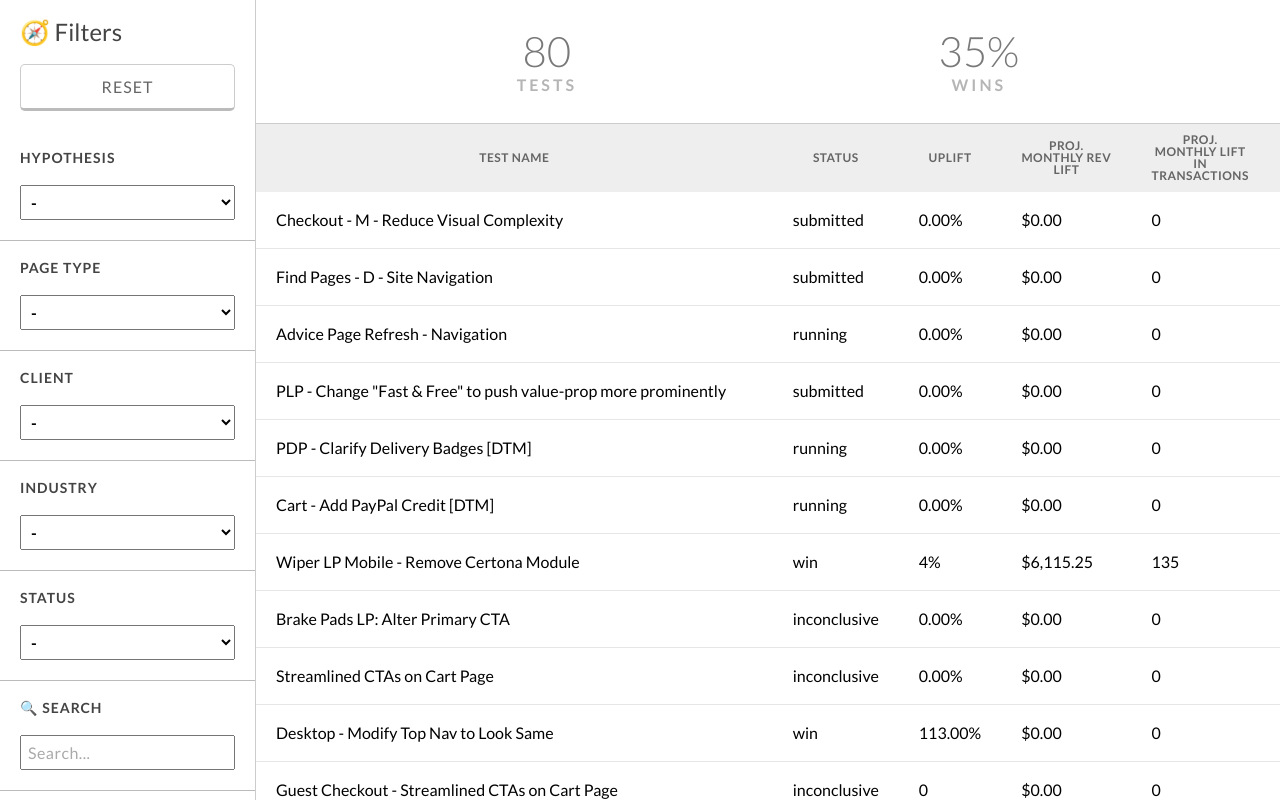
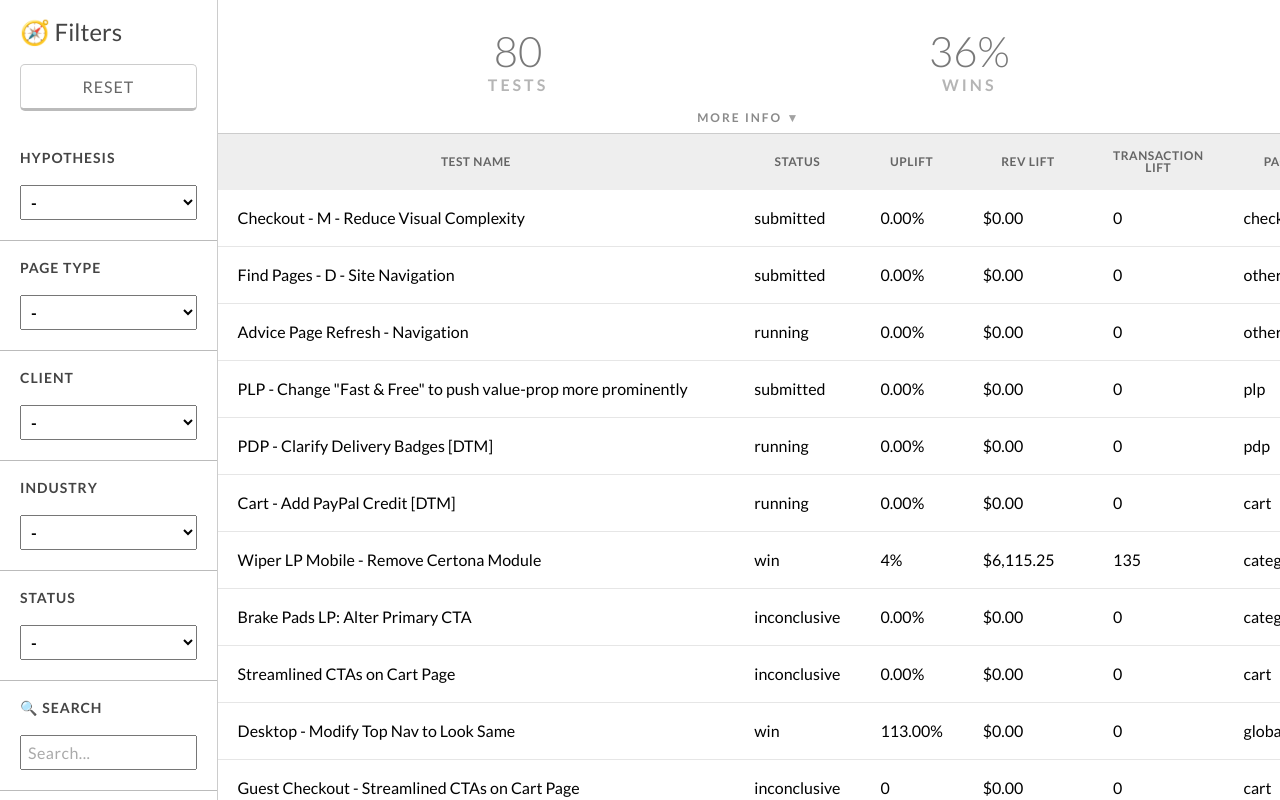
Before and after one commit to jonathantcallahan/cro-database, a React (Create React App) app in the folder cro-database-client/: page / in a window 1280 px wide. Built offline with nearby package versions, Linux system fonts and the light colour scheme.

Commit message:
added expandable area for more info to data summary

```diff
--- a/cro-database-client/src/components/App.js
+++ b/cro-database-client/src/components/App.js
@@ -139,7 +139,13 @@ class App extends React.Component {
     return (
       <StyledApp className="App">
         <Filters data={this.state.allData} filterFunction={this.addFilter} resetFiltersFunction={this.resetFilters} searchFunction={this.updateSearch} />
-        <DataView data={this.getFilteredData()} onColumnClick={this.sortByColumn} searchString={this.state.searchString} />
+        <DataView
+          data={this.getFilteredData()}
+          onColumnClick={this.sortByColumn}
+          searchString={this.state.searchString}
+          allPageTypes={[...new Set(this.state.allData.map(test => test.page))].filter(option => option !== "")}
+          allTestStatuses={[...new Set(this.state.allData.map(test => test.status))].filter(option => option !== "")}
+        />
       </StyledApp>
     );
   }
--- a/cro-database-client/src/components/DataSummary.js
+++ b/cro-database-client/src/components/DataSummary.js
@@ -7,8 +7,7 @@ const StyledDataSummary = styled.div`
     justify-content: space-around;
     align-items: center;
     width: 100%;
-    padding: 30px 80px;
-    border-bottom: 1px solid #ccc;
+    padding: 30px 80px 10px 80px;
 `
 const StyledSummaryDiv = styled.div`
     display: flex;
--- a/cro-database-client/src/components/DataTable.js
+++ b/cro-database-client/src/components/DataTable.js
@@ -4,7 +4,8 @@ import styled from 'styled-components';
 //allows table to scroll
 const StyledTableWrapper = styled.div`
   overflow: auto;
-  width: 80vw;
+  width: 100%;
+  border-top: 1px solid #ccc;
 `
 const StyledTable = styled.table`
   border-collapse: collapse;
@@ -72,7 +73,7 @@ export default class DataTable extends React.Component {
 
     let searchText = this.props.searchString;
     let trs = this.props.data.map(function (record, key) {
-      var tds = Object.keys(record).map((field, key) => {
+      let tds = Object.keys(record).map((field, key) => {
         //all this stuff handles highlighting the search text
         let text = record[field].toString();
         let index = text.toString().toLowerCase().indexOf(searchText);
--- a/cro-database-client/src/components/DataView.js
+++ b/cro-database-client/src/components/DataView.js
@@ -3,26 +3,27 @@ import styled from 'styled-components';
 
 import DataTable from './DataTable';
 import DataSummary from './DataSummary';
+import MoreInfo from'./MoreInfo';
 
 const StyledDataView = styled.div`
-    width: 80vw;
+    width: 83vw;
     height: 100vh;
     display: flex;
     flex-direction: column;
     justify-content: flex-start;
     align-items: flex-start;
 `
-
 export default class DataView extends React.Component {
 
     render() {
         let numberOfTests = this.props.data.length;
         let numberOfWins = this.props.data.filter(test => test.status === "win").length;
-        let numberOfCompletedTests = this.props.data.filter(test => test.status !== "running").length;
+        let numberOfCompletedTests = this.props.data.filter(test => (test.status ===  "win" | test.status ===  "loss" | test.status ===  "inconclusive")).length;
 
         return (
             <StyledDataView>
                 <DataSummary numberOfTests={numberOfTests} winPercent={Math.round(numberOfWins * 100 / numberOfCompletedTests)} />
+                <MoreInfo data={this.props.data} allPageTypes={this.props.allPageTypes} allTestStatuses={this.props.allTestStatuses} />
                 <DataTable data={this.props.data} onColumnClick={this.props.onColumnClick} searchString={this.props.searchString} />
             </StyledDataView>
         )
--- a/cro-database-client/src/components/Filters.js
+++ b/cro-database-client/src/components/Filters.js
@@ -5,8 +5,8 @@ import DropdownFilter from './DropdownFilter';
 import Search from './Search';
 
 const StyledFilters = styled.div`
-    width: 20vw;
-    min-width: 20vw;
+    width: 17vw;
+    min-width: 17vw;
     border-right: 1px solid #ccc;
     padding: 20px 0;
     display: flex;
--- /dev/null
+++ b/cro-database-client/src/components/MoreInfo.js
@@ -0,0 +1,100 @@
+import React from 'react';
+import styled from 'styled-components';
+
+const StyledMoreInfoButton = styled.button`
+    background: none;
+    border: none;
+    font-family: "Lato";
+    text-transform: uppercase;
+    font-weight: 600;
+    font-size: 12px;
+    letter-spacing: 2px;
+    color: #8a8a8a;
+    cursor: pointer;
+    padding: 7px 20px;
+    text-align: center;
+    width: 100%;
+    &:focus{
+        outline: none;
+    }
+    transition: background .2s;
+    &:hover{
+        background: #f9f9f9;
+    }
+`
+const StyledMoreInfo = styled.div`
+    width: 100%;
+    text-align: center;
+`
+const StyledExpandedInfo = styled.div`
+    display: flex;
+    flex-direction: row;
+    justify-content: space-around;
+    align-items: flex-start;
+    padding: 20px 400px;
+`
+const StyledTable = styled.table`
+    border: 1px solid #efefef;
+`
+const StyledTD = styled.td`
+    text-transform: uppercase;
+    font-size: 14px;
+    color: #444;
+    padding: 10px 10px;
+`
+const StyledTR = styled.tr`
+    &:nth-child(even){
+        background: #f8f8f8;
+    }
+`
+
+export default class MoreInfo extends React.Component {
+    constructor(props) {
+        super(props);
+        this.state = { expanded: false };
+    }
+
+    render() {
+        function getPageTypeStats(data, allPageTypes) {
+            let countOfPageTypes = allPageTypes.map(pageType => {
+                let obj = {};
+                obj[pageType] = data.filter(test => test.page === pageType).length > 0 ? data.filter(test => test.page === pageType).length : 0;
+                return obj;
+            });
+            let trs = countOfPageTypes.map((pageType, key) => <StyledTR key={key}><StyledTD>{Object.keys(pageType)[0]}</StyledTD><StyledTD>{pageType[Object.keys(pageType)[0]]}</StyledTD></StyledTR>);
+            return <StyledTable><tbody>{trs}</tbody></StyledTable>;
+        }
+
+        function getTestStatusStats(data, allTestStatuses) {
+            let countOfTestStatuses = allTestStatuses.map(testStatus => {
+                let obj = {};
+                obj[testStatus] = data.filter(test => test.status === testStatus).length > 0 ? data.filter(test => test.status === testStatus).length : 0;
+                return obj;
+            });
+            let trs = countOfTestStatuses.map((testStatus, key) => <StyledTR key={key}><StyledTD>{Object.keys(testStatus)[0]}</StyledTD><StyledTD>{testStatus[Object.keys(testStatus)[0]]}</StyledTD></StyledTR>);
+            return <StyledTable><tbody>{trs}</tbody></StyledTable>;
+        }
+
+        let expandedInfo;
+        if (this.state.expanded) {
+            expandedInfo = (
+                <StyledExpandedInfo>
+                    {getPageTypeStats(this.props.data, this.props.allPageTypes)}
+                    {getTestStatusStats(this.props.data, this.props.allTestStatuses)}
+                </StyledExpandedInfo>
+            );
+        }
+
+        let lessInfo = <span>Less Info <span style={{color: '#a2a2a2'}}>▲</span></span>;
+        let moreInfo = <span>More Info <span style={{color: '#a2a2a2'}}>▼</span></span>;
+
+        return (
+            <StyledMoreInfo className={this.state.expanded ? "expanded" : "collapsed"}>
+                <StyledMoreInfoButton onClick={e => this.setState(state => state.expanded = !state.expanded)}>
+                    {this.state.expanded ? lessInfo : moreInfo}
+                </StyledMoreInfoButton>
+                {expandedInfo}
+            </StyledMoreInfo>
+        )
+    }
+}
--- a/cro-database-client/src/wiifmData.js
+++ b/cro-database-client/src/wiifmData.js
@@ -2405,7 +2405,17 @@ const columnOrder = ["Test Name", "Status", "Uplift", "Proj. Monthly Rev Lift",
 
 const formattedData = data.map(test => {
   let formattedTest = {};
-  columnOrder.forEach(column => formattedTest[column.toLowerCase()] = test[column]);
+  columnOrder.forEach(column => {
+    if (column === "Proj. Monthly Rev Lift"){
+      formattedTest["Rev Lift"] = test[column];
+      return;
+    }
+    if (column === "Proj. Monthly Lift in Transactions"){
+      formattedTest["Transaction Lift"] = test[column];
+      return;
+    }
+    formattedTest[column.toLowerCase()] = test[column];
+  });
   return formattedTest;
 });
 
```
